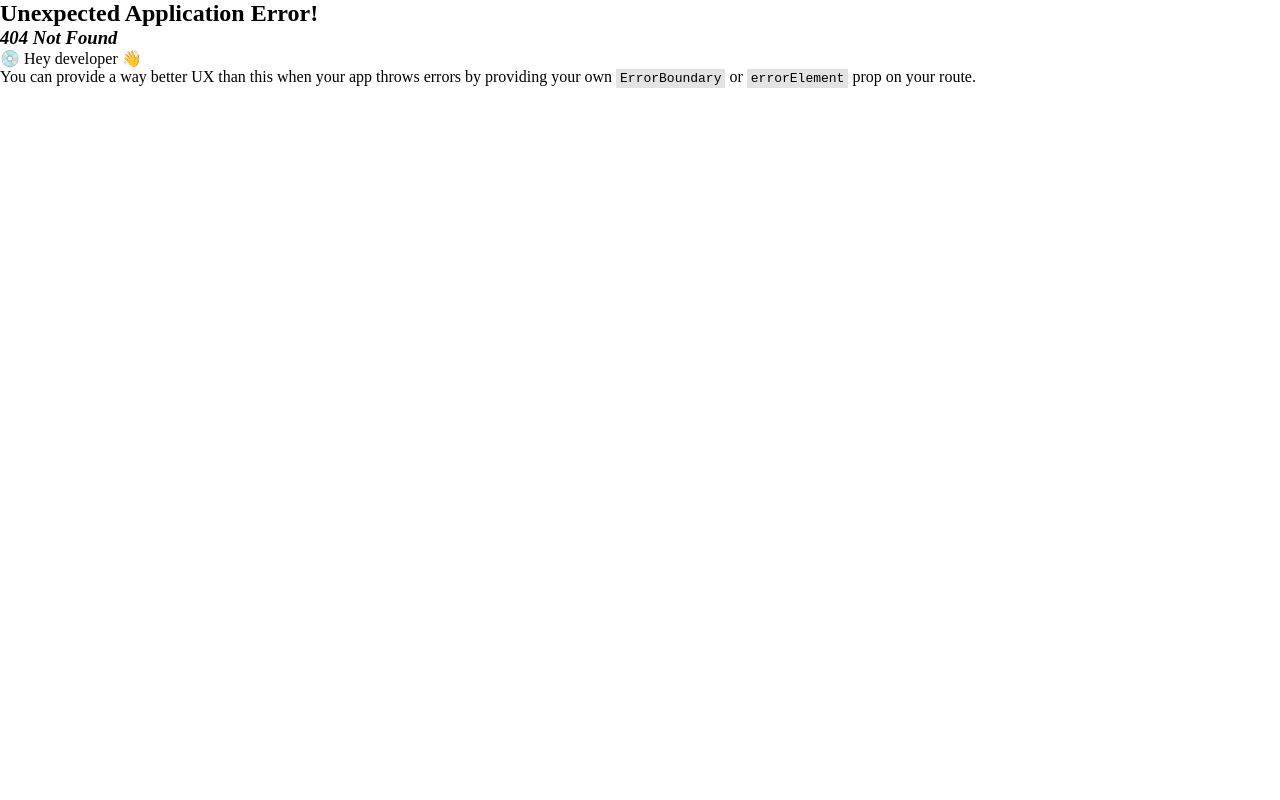
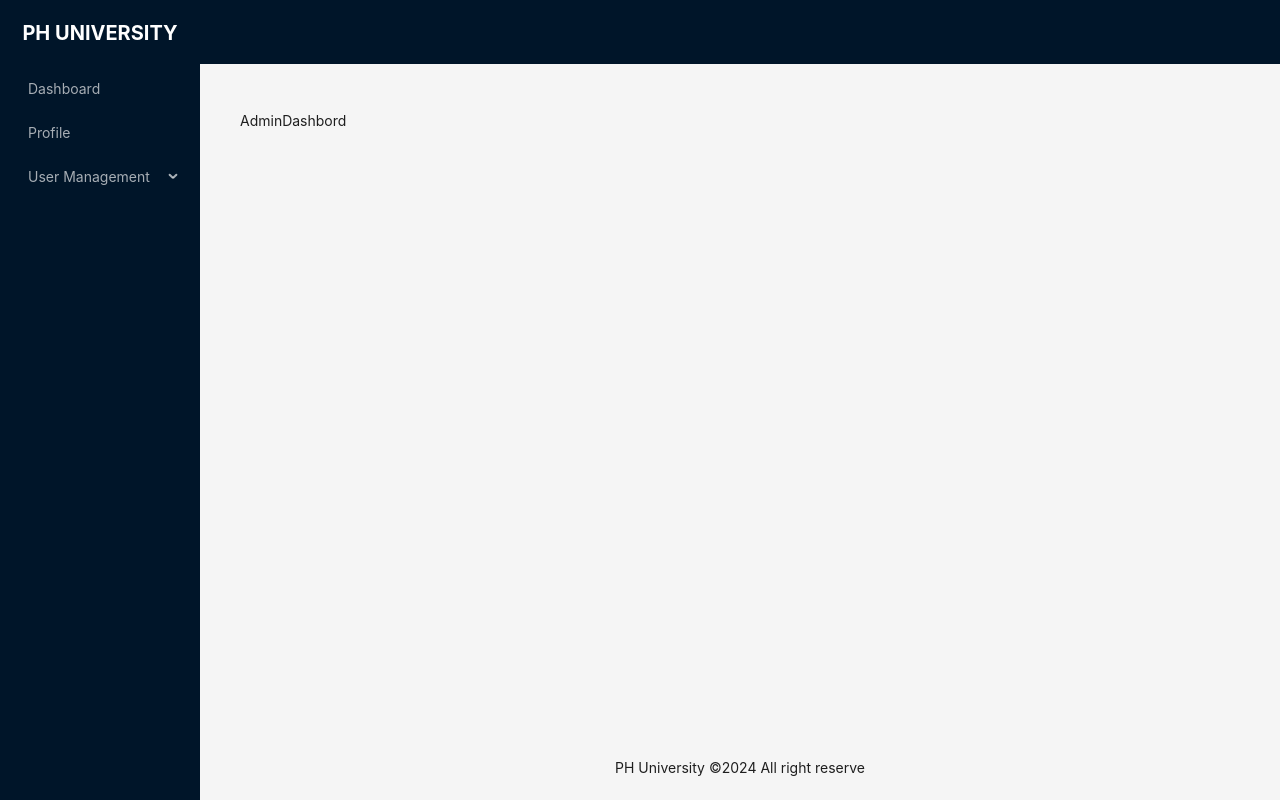
Before and after one commit to belalhossain22000/ph-university-front-end, a React (Vite) app: page /admin in a window 1280 px wide. Before the commit this address had no page. Built offline with nearby package versions, Linux system fonts and the light colour scheme.

Commit message:
added file

```diff
--- a/src/Routes/routes.tsx
+++ b/src/Routes/routes.tsx
@@ -1,11 +1,60 @@
 import { createBrowserRouter } from "react-router-dom";
 import App from "../App";
+import Contact from "../pages/Contact";
+import About from "../pages/About";
+import Login from "../pages/Login";
+import Registration from "../pages/Registration";
+import AdminDashbord from "../pages/admin/AdminDashbord";
+import CreateStudents from "../pages/admin/CreateStudents";
+import CreateAdmin from "../pages/admin/CreateAdmin";
+import CreateFaculty from "../pages/admin/CreateFaculty";
 
 
 const router=createBrowserRouter([
     {
         path:"/",
-        element:<App/>
+        element:<App/>,
+        children:[
+            {
+                path:"contact",
+                element:<Contact/>
+            },
+            {
+                path:"about",
+                element:<About/>
+            }
+        ]
+    },
+    {
+        path:"/admin",
+        element:<App/>,
+        children:[
+            {
+                index:true,
+                element:<AdminDashbord/>
+            },
+            {
+                path:"create-student",
+                element:<CreateStudents/>
+            },
+            {
+                path:"create-admin",
+                element:<CreateAdmin/>
+            },
+            {
+                path:"create-faculty",
+                element:<CreateFaculty/>
+            },
+
+        ]
+    },
+    {
+        path:"login",
+        element:<Login/>
+    },
+    {
+        path:"register",
+        element:<Registration/>
     }
 ])
 
--- a/src/components/layout/MainLayout.tsx
+++ b/src/components/layout/MainLayout.tsx
@@ -1,5 +1,6 @@
 
 import { Layout, Menu, MenuProps, } from 'antd';
+import { Outlet } from 'react-router-dom';
 
 
 const { Header, Content, Footer, Sider } = Layout;
@@ -56,7 +57,7 @@ const MainLayout = () => {
 
             }}
           >
-            content
+          <Outlet/>
           </div>
         </Content>
         <Footer style={{ textAlign: 'center' }}>
--- /dev/null
+++ b/src/pages/About.tsx
@@ -0,0 +1,9 @@
+
+
+const About = () => {
+  return (
+    <div>About</div>
+  )
+}
+
+export default About
--- /dev/null
+++ b/src/pages/Contact.tsx
@@ -0,0 +1,9 @@
+
+
+const Contact = () => {
+  return (
+    <div>Contact</div>
+  )
+}
+
+export default Contact
--- /dev/null
+++ b/src/pages/Login.tsx
@@ -0,0 +1,8 @@
+
+const Login = () => {
+  return (
+    <div>Login</div>
+  )
+}
+
+export default Login
--- /dev/null
+++ b/src/pages/Registration.tsx
@@ -0,0 +1,8 @@
+
+const Registration = () => {
+  return (
+    <div>Registration</div>
+  )
+}
+
+export default Registration
--- /dev/null
+++ b/src/pages/admin/AdminDashbord.tsx
@@ -0,0 +1,8 @@
+
+const AdminDashbord = () => {
+  return (
+    <div>AdminDashbord</div>
+  )
+}
+
+export default AdminDashbord
--- /dev/null
+++ b/src/pages/admin/CreateAdmin.tsx
@@ -0,0 +1,8 @@
+
+const CreateAdmin = () => {
+  return (
+    <div>CreateAdmin</div>
+  )
+}
+
+export default CreateAdmin
--- /dev/null
+++ b/src/pages/admin/CreateFaculty.tsx
@@ -0,0 +1,8 @@
+
+const CreateFaculty = () => {
+  return (
+    <div>CreateFaculty</div>
+  )
+}
+
+export default CreateFaculty
--- /dev/null
+++ b/src/pages/admin/CreateStudents.tsx
@@ -0,0 +1,8 @@
+
+const CreateStudents = () => {
+  return (
+    <div>CreateStudents</div>
+  )
+}
+
+export default CreateStudents
```
